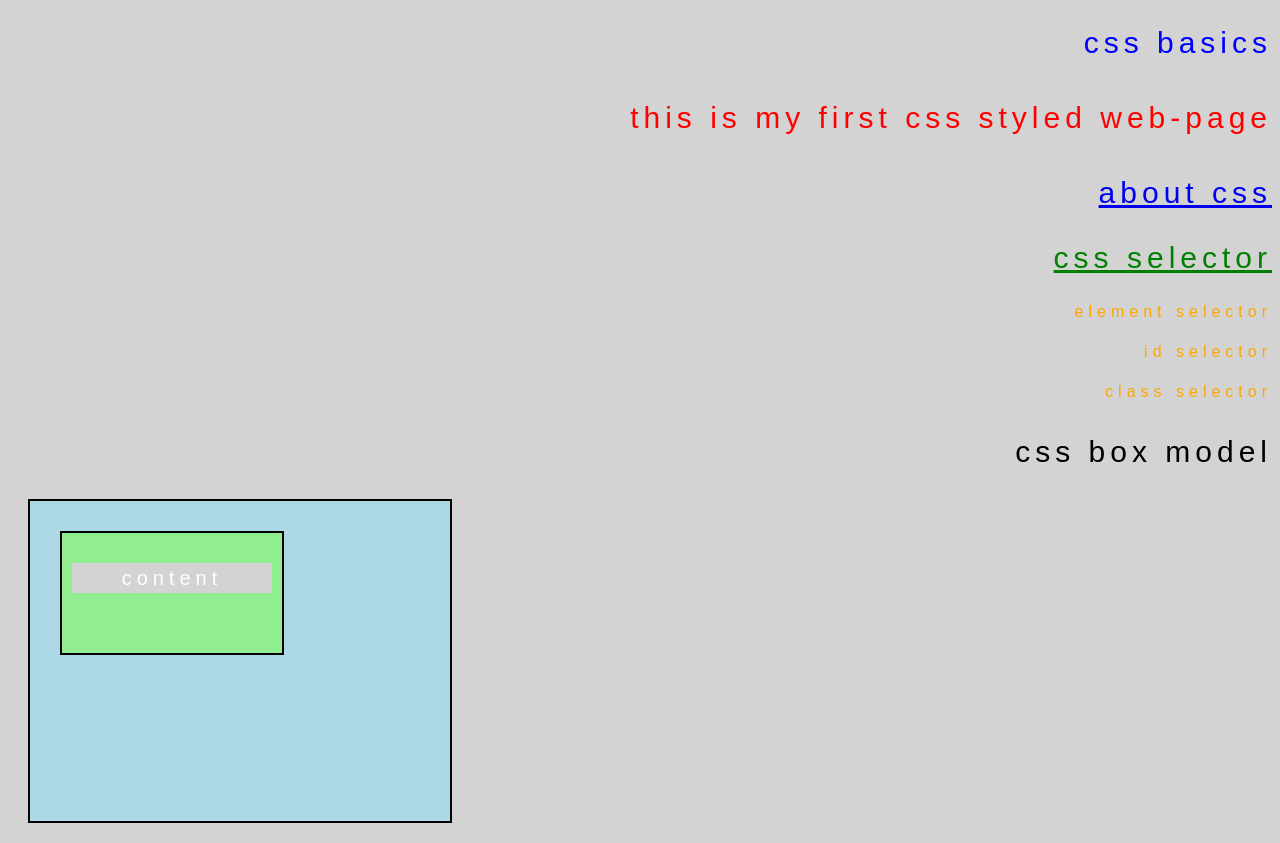
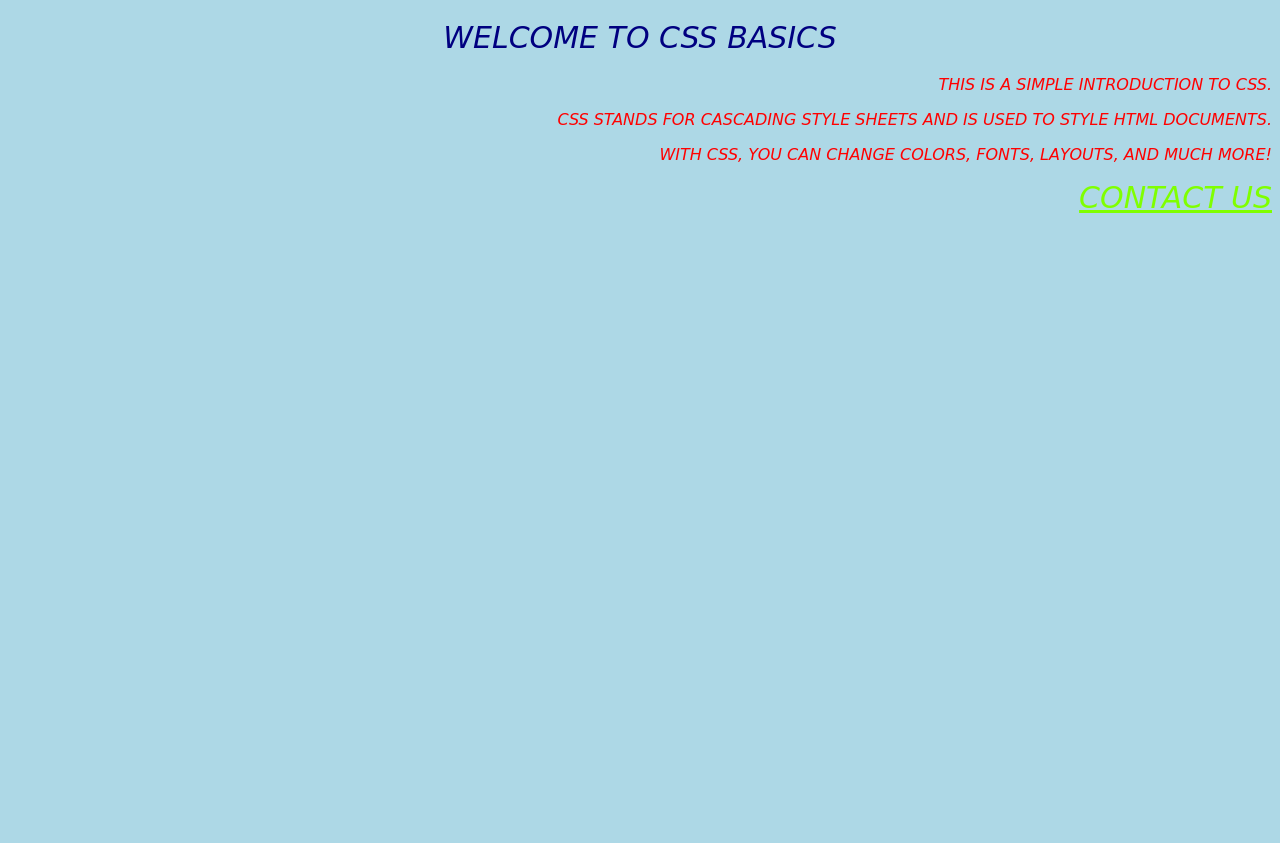
Before and after one commit to Ebeli1/CSS-styling, a plain HTML site: page Index.html in a window 1280 px wide. After the commit the page ends 800 px from the top, so only its background shows below. Drawn offline with Linux system fonts and the light colour scheme; files that its build step writes are made by us from their sources.

Commit message:
Add files via upload

```diff
--- a/Index.html
+++ b/Index.html
@@ -3,25 +3,19 @@
 <head>
     <meta charset="UTF-8">
     <title>Introduction to CSS</title>
-    <link rel="stylesheet" href="Style/Style.css">
+    <style>
+        h1 {
+            color: navy;
+            text-align: center;
+        }
+    </style>
+    <link rel="stylesheet" href="Styles/Styles.css">
 </head>
-<body>
-     <h1>CSS Basics</h1>
-     <p>This is My first CSS styled web-page</p>
-     <a href="About.html">About CSS</a>
-     <h1 id="Header-2">CSS Selector</h1>
-     <p class="p-css">Element Selector</p>
-     <p class="p-css">Id Selector</p>
-     <p class="p-css">Class Selector</p>
-     <h2>CSS Box Model</h2>
-     <div class="box-model">
-            <div class="box">
-                <p>Content</p>
-            </div>
-
-            </div>
-     </div>
-
-
+<body style="background-color: lightblue;">
+    <h1>Welcome to CSS basics</h1>
+    <p>This is a simple introduction to CSS.</p>
+     <p>CSS stands for Cascading Style Sheets and is used to style HTML documents.</p>
+            <p>With CSS, you can change colors, fonts, layouts, and much more!</p>
+            <a href="Contact.html">Contact Us</a>
 </body>
 </html>
--- /dev/null
+++ b/Styles.css
@@ -0,0 +1,26 @@
+p {
+    color: red;
+    font-size: 16px;
+}
+
+#header-one {
+    color: green;
+    font-size: 20px;
+}
+
+.text-highlight {
+    background-color: yellow;
+    border: 1px solid black;
+    padding: 15px;
+    margin: 20px;
+}
+
+* {
+    font-family: 'DejaVu Sans', sans-serif;
+    font-size: 30px;
+    color: chartreuse;
+    text-align: right;
+    text-transform: uppercase;
+    font-weight: lighter;
+    font-style: italic;
+}
```
Also changed, not shown: Contact.html (added, +14 -0 lines).
